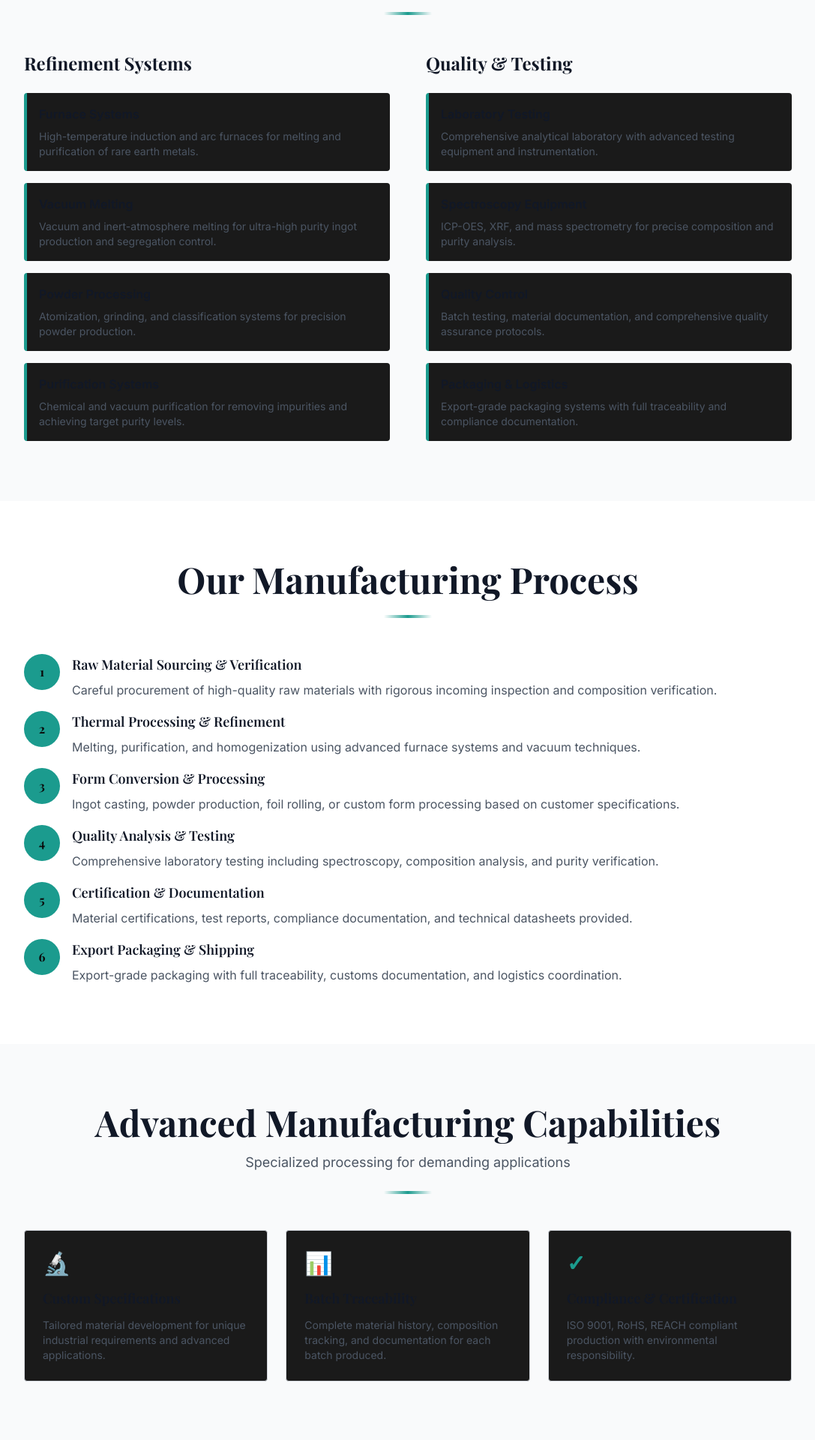
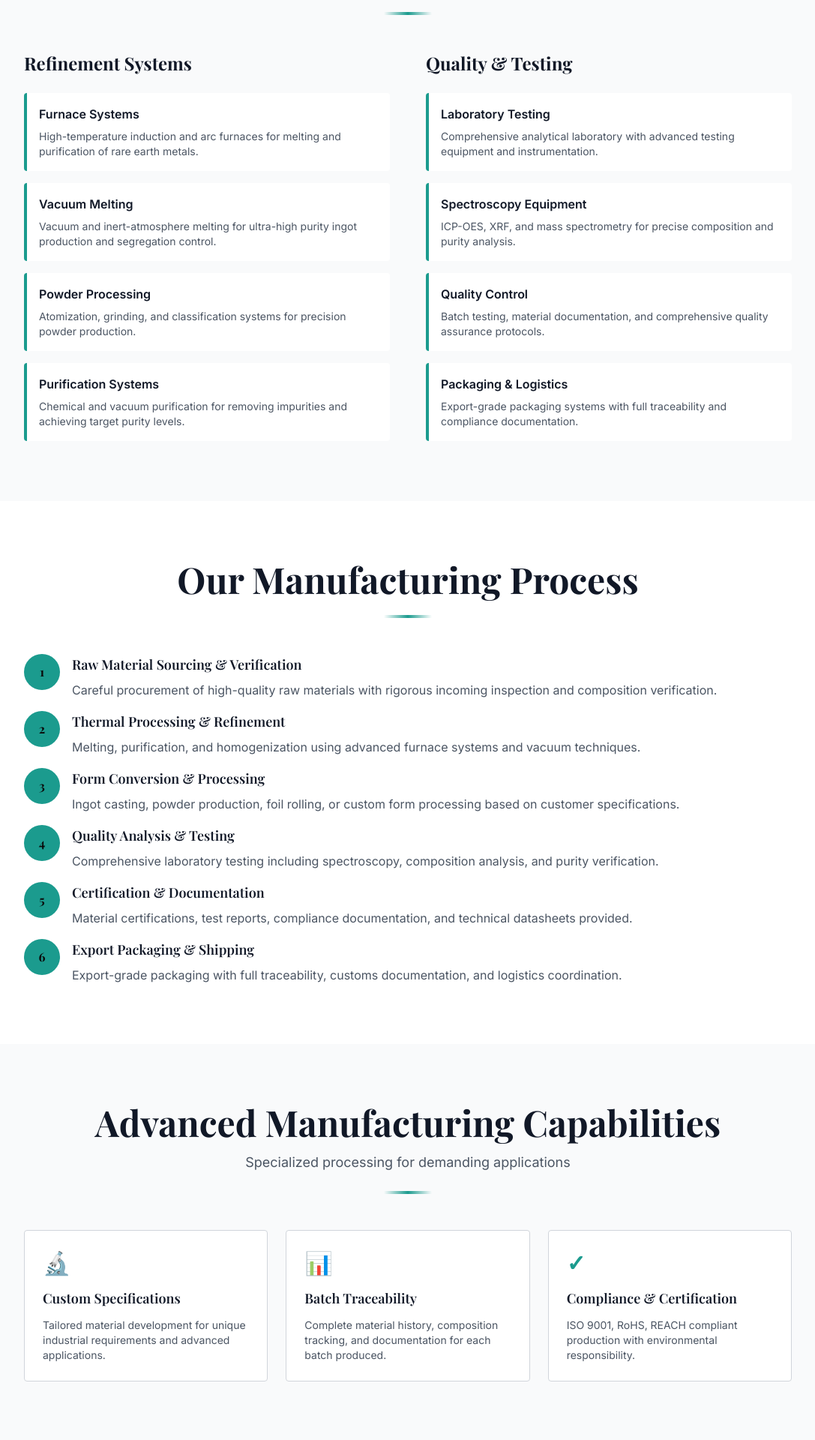
Before and after one commit to Kartikavalon/website3, a Next.js app: page /manufacturing in a window 1280 px wide. Shown: the part 500-2420 px from the top of the page at 75% size, without its empty margins (96-1183 px from the left). Built offline with nearby package versions, Linux system fonts and the light colour scheme.

Commit message:
guh
jknkn

```diff
--- a/app/about/page.tsx
+++ b/app/about/page.tsx
@@ -29,7 +29,7 @@ export default function About() {
           />
 
           <div className="grid grid-cols-1 md:grid-cols-3 gap-8 mt-12">
-            <div className="p-6 bg-slate-800 border border-gray-300 rounded">
+            <div className="p-6 bg-white border border-gray-300 rounded">
               <div className="text-3xl font-serif font-bold text-primary-600 mb-4">
                 Refining Excellence
               </div>
@@ -37,7 +37,7 @@ export default function About() {
                 Advanced purification and metallurgical processes ensuring highest material purity and specifications.
               </p>
             </div>
-            <div className="p-6 bg-slate-800 border border-gray-300 rounded">
+            <div className="p-6 bg-white border border-gray-300 rounded">
               <div className="text-3xl font-serif font-bold text-primary-600 mb-4">
                 Scientific Precision
               </div>
@@ -45,7 +45,7 @@ export default function About() {
                 Laboratory testing and quality control guaranteeing consistency and reliability across all products.
               </p>
             </div>
-            <div className="p-6 bg-slate-800 border border-gray-300 rounded">
+            <div className="p-6 bg-white border border-gray-300 rounded">
               <div className="text-3xl font-serif font-bold text-primary-600 mb-4">
                 Global Supply
               </div>
@@ -128,7 +128,7 @@ export default function About() {
             {SERVICES.map((service) => (
               <div
                 key={service}
-                className="p-4 bg-slate-800 border border-gray-300 rounded hover:border-primary-600 transition-colors"
+                className="p-4 bg-white border border-gray-300 rounded hover:border-primary-600 transition-colors"
               >
                 <p className="font-sans text-gray-700">{service}</p>
               </div>
@@ -147,7 +147,7 @@ export default function About() {
 
           <div className="grid grid-cols-1 md:grid-cols-2 gap-6 mt-12">
             {CERTIFICATIONS.map((cert) => (
-              <div key={cert.id} className="p-6 bg-slate-800 border border-primary-600/30 rounded">
+              <div key={cert.id} className="p-6 bg-white border border-primary-600/30 rounded">
                 <h3 className="font-serif text-xl font-bold text-primary-600 mb-2">
                   {cert.name}
                 </h3>
--- a/app/contact/page.tsx
+++ b/app/contact/page.tsx
@@ -88,7 +88,7 @@ export default function Contact() {
 
           <div className="grid grid-cols-1 md:grid-cols-3 gap-8">
             {/* RFQ */}
-            <div className="p-6 bg-slate-800 border border-gray-300 rounded hover:border-primary-600 transition-colors">
+            <div className="p-6 bg-white border border-gray-300 rounded hover:border-primary-600 transition-colors">
               <div className="text-3xl font-serif font-bold text-primary-600 mb-4">
                 📋
               </div>
@@ -107,7 +107,7 @@ export default function Contact() {
             </div>
 
             {/* Technical Consultation */}
-            <div className="p-6 bg-slate-800 border border-gray-300 rounded hover:border-primary-600 transition-colors">
+            <div className="p-6 bg-white border border-gray-300 rounded hover:border-primary-600 transition-colors">
               <div className="text-3xl font-serif font-bold text-primary-600 mb-4">
                 🔬
               </div>
@@ -126,7 +126,7 @@ export default function Contact() {
             </div>
 
             {/* Export Inquiry */}
-            <div className="p-6 bg-slate-800 border border-gray-300 rounded hover:border-primary-600 transition-colors">
+            <div className="p-6 bg-white border border-gray-300 rounded hover:border-primary-600 transition-colors">
               <div className="text-3xl font-serif font-bold text-primary-600 mb-4">
                 🌍
               </div>
@@ -188,7 +188,7 @@ export default function Contact() {
                   "Every batch undergoes rigorous laboratory testing, quality control analysis, and comprehensive certification before shipment.",
               },
             ].map((faq, index) => (
-              <div key={index} className="p-6 bg-slate-800 border border-gray-300 rounded">
+              <div key={index} className="p-6 bg-white border border-gray-300 rounded">
                 <h3 className="font-serif text-lg font-semibold text-gray-900 mb-3">
                   {faq.question}
                 </h3>
--- a/app/manufacturing/page.tsx
+++ b/app/manufacturing/page.tsx
@@ -33,7 +33,7 @@ export default function Manufacturing() {
                 Refinement Systems
               </h3>
               <div className="space-y-4">
-                <div className="p-4 bg-slate-800 border-l-4 border-primary-600 rounded">
+                <div className="p-4 bg-white border-l-4 border-primary-600 rounded">
                   <h4 className="font-sans font-semibold text-gray-900 mb-2">
                     Furnace Systems
                   </h4>
@@ -41,7 +41,7 @@ export default function Manufacturing() {
                     High-temperature induction and arc furnaces for melting and purification of rare earth metals.
                   </p>
                 </div>
-                <div className="p-4 bg-slate-800 border-l-4 border-primary-600 rounded">
+                <div className="p-4 bg-white border-l-4 border-primary-600 rounded">
                   <h4 className="font-sans font-semibold text-gray-900 mb-2">
                     Vacuum Melting
                   </h4>
@@ -49,7 +49,7 @@ export default function Manufacturing() {
                     Vacuum and inert-atmosphere melting for ultra-high purity ingot production and segregation control.
                   </p>
                 </div>
-                <div className="p-4 bg-slate-800 border-l-4 border-primary-600 rounded">
+                <div className="p-4 bg-white border-l-4 border-primary-600 rounded">
                   <h4 className="font-sans font-semibold text-gray-900 mb-2">
                     Powder Processing
                   </h4>
@@ -57,7 +57,7 @@ export default function Manufacturing() {
                     Atomization, grinding, and classification systems for precision powder production.
                   </p>
                 </div>
-                <div className="p-4 bg-slate-800 border-l-4 border-primary-600 rounded">
+                <div className="p-4 bg-white border-l-4 border-primary-600 rounded">
                   <h4 className="font-sans font-semibold text-gray-900 mb-2">
                     Purification Systems
                   </h4>
@@ -73,7 +73,7 @@ export default function Manufacturing() {
                 Quality & Testing
               </h3>
               <div className="space-y-4">
-                <div className="p-4 bg-slate-800 border-l-4 border-primary-600 rounded">
+                <div className="p-4 bg-white border-l-4 border-primary-600 rounded">
                   <h4 className="font-sans font-semibold text-gray-900 mb-2">
                     Laboratory Testing
                   </h4>
@@ -81,7 +81,7 @@ export default function Manufacturing() {
                     Comprehensive analytical laboratory with advanced testing equipment and instrumentation.
                   </p>
                 </div>
-                <div className="p-4 bg-slate-800 border-l-4 border-primary-600 rounded">
+                <div className="p-4 bg-white border-l-4 border-primary-600 rounded">
                   <h4 className="font-sans font-semibold text-gray-900 mb-2">
                     Spectroscopy Equipment
                   </h4>
@@ -89,7 +89,7 @@ export default function Manufacturing() {
                     ICP-OES, XRF, and mass spectrometry for precise composition and purity analysis.
                   </p>
                 </div>
-                <div className="p-4 bg-slate-800 border-l-4 border-primary-600 rounded">
+                <div className="p-4 bg-white border-l-4 border-primary-600 rounded">
                   <h4 className="font-sans font-semibold text-gray-900 mb-2">
                     Quality Control
                   </h4>
@@ -97,7 +97,7 @@ export default function Manufacturing() {
                     Batch testing, material documentation, and comprehensive quality assurance protocols.
                   </p>
                 </div>
-                <div className="p-4 bg-slate-800 border-l-4 border-primary-600 rounded">
+                <div className="p-4 bg-white border-l-4 border-primary-600 rounded">
                   <h4 className="font-sans font-semibold text-gray-900 mb-2">
                     Packaging & Logistics
                   </h4>
@@ -213,7 +213,7 @@ export default function Manufacturing() {
           />
 
           <div className="grid grid-cols-1 md:grid-cols-3 gap-6 mt-12">
-            <div className="p-6 bg-slate-800 border border-gray-300 rounded">
+            <div className="p-6 bg-white border border-gray-300 rounded">
               <div className="text-3xl font-serif font-bold text-primary-600 mb-4">
                 🔬
               </div>
@@ -225,7 +225,7 @@ export default function Manufacturing() {
               </p>
             </div>
 
-            <div className="p-6 bg-slate-800 border border-gray-300 rounded">
+            <div className="p-6 bg-white border border-gray-300 rounded">
               <div className="text-3xl font-serif font-bold text-primary-600 mb-4">
                 📊
               </div>
@@ -237,7 +237,7 @@ export default function Manufacturing() {
               </p>
             </div>
 
-            <div className="p-6 bg-slate-800 border border-gray-300 rounded">
+            <div className="p-6 bg-white border border-gray-300 rounded">
               <div className="text-3xl font-serif font-bold text-primary-600 mb-4">
                 ✓
               </div>
--- a/app/news/page.tsx
+++ b/app/news/page.tsx
@@ -107,7 +107,7 @@ export default function News() {
                   className={`px-4 py-2 rounded-lg font-semibold transition-colors ${
                     selectedCategory === category
                       ? "bg-primary-600 text-white"
-                      : "bg-slate-800 text-gray-700 hover:bg-slate-700"
+                      : "bg-white text-gray-700 hover:bg-gray-100"
                   }`}
                 >
                   {category}
```
Also changed, not shown: app/industries/page.tsx (+7 -7 lines), app/page.tsx (+6 -6 lines), app/products/page.tsx (line endings or trailing spaces).
